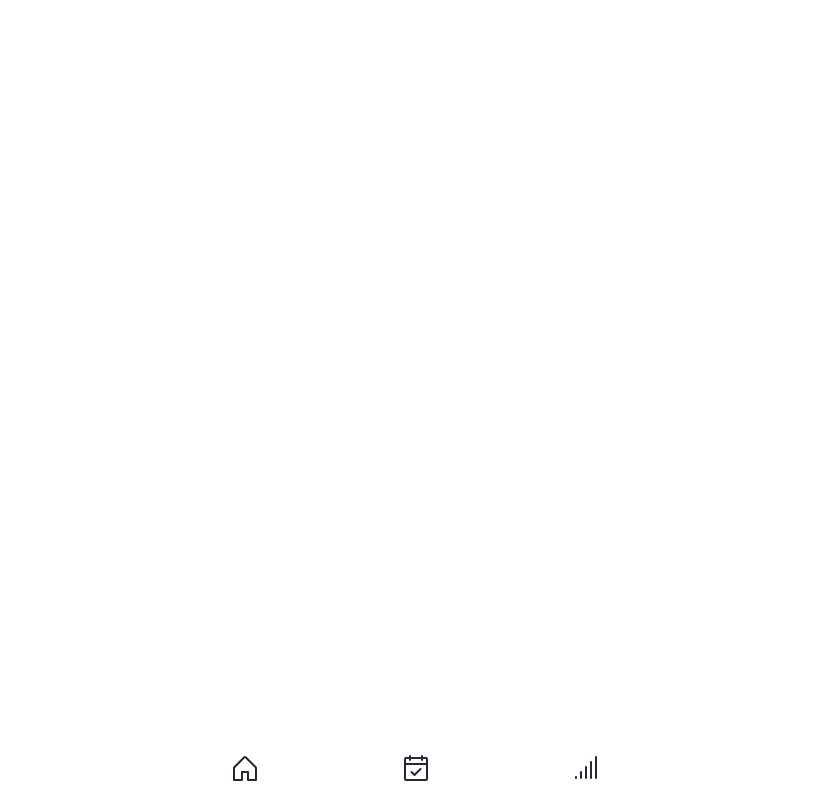
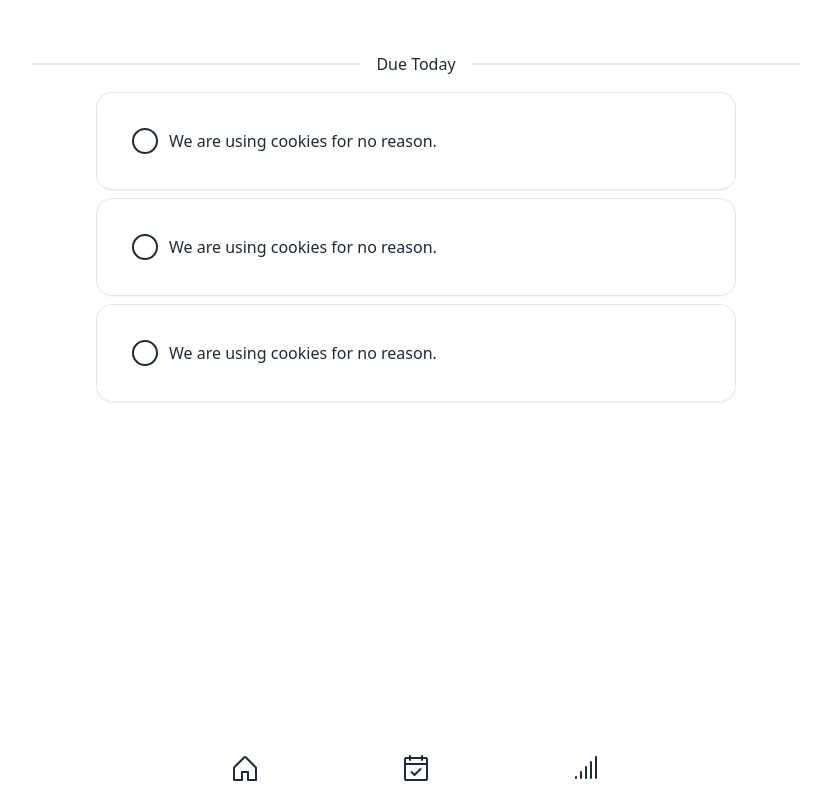
Before and after one commit to danieljantonio/quick-to-do, a Next.js app in the folder client/: page / in a window 1280 px wide. Shown: the whole page, without its empty margins (224-1055 px from the left). Built offline with nearby package versions, Linux system fonts and the light colour scheme.

Commit message:
todo item component template

```diff
--- a/client/src/components/navigation.tsx
+++ b/client/src/components/navigation.tsx
@@ -1,5 +1,4 @@
 import { CalendarCheck, CellSignalFull, House } from '@phosphor-icons/react';
-import { useState } from 'react';
 
 const Navigation = () => {
 	return (
--- /dev/null
+++ b/client/src/components/todo-item.tsx
@@ -0,0 +1,21 @@
+import { Circle } from '@phosphor-icons/react';
+
+const TodoItem = () => {
+	const finishTask = () => {
+		console.log('task finished');
+	};
+	return (
+		<div className="card w-1/2 bg-base-100 shadow-sm hover:shadow-md border my-1">
+			<div className="card-body p-8 flex-row">
+				<button className="relative" onClick={finishTask}>
+					<Circle size={32} />
+				</button>
+				<p className="align-middle leading-8">
+					We are using cookies for no reason.
+				</p>
+			</div>
+		</div>
+	);
+};
+
+export default TodoItem;
--- a/client/src/layout/main.layout.tsx
+++ b/client/src/layout/main.layout.tsx
@@ -4,7 +4,7 @@ import Navigation from '~/components/navigation';
 const MainLayout: FC<PropsWithChildren> = ({ children }) => {
 	return (
 		<>
-			{children}
+			<div className="h-full py-10">{children}</div>
 			<nav className="w-full">
 				<Navigation />
 			</nav>
--- a/client/src/pages/index.tsx
+++ b/client/src/pages/index.tsx
@@ -1,5 +1,6 @@
 import { type NextPage } from 'next';
 import Head from 'next/head';
+import TodoItem from '~/components/todo-item';
 
 const Home: NextPage = () => {
 	return (
@@ -9,7 +10,14 @@ const Home: NextPage = () => {
 				<meta name="description" content="Generated by create-t3-app" />
 				<link rel="icon" href="/favicon.ico" />
 			</Head>
-			<main className=""></main>
+			<main className="flex flex-col items-center justify-center h-full">
+				<div className="w-full">
+					<div className="divider w-3/5 mx-auto">Due Today</div>
+				</div>
+				<TodoItem />
+				<TodoItem />
+				<TodoItem />
+			</main>
 		</>
 	);
 };
```
